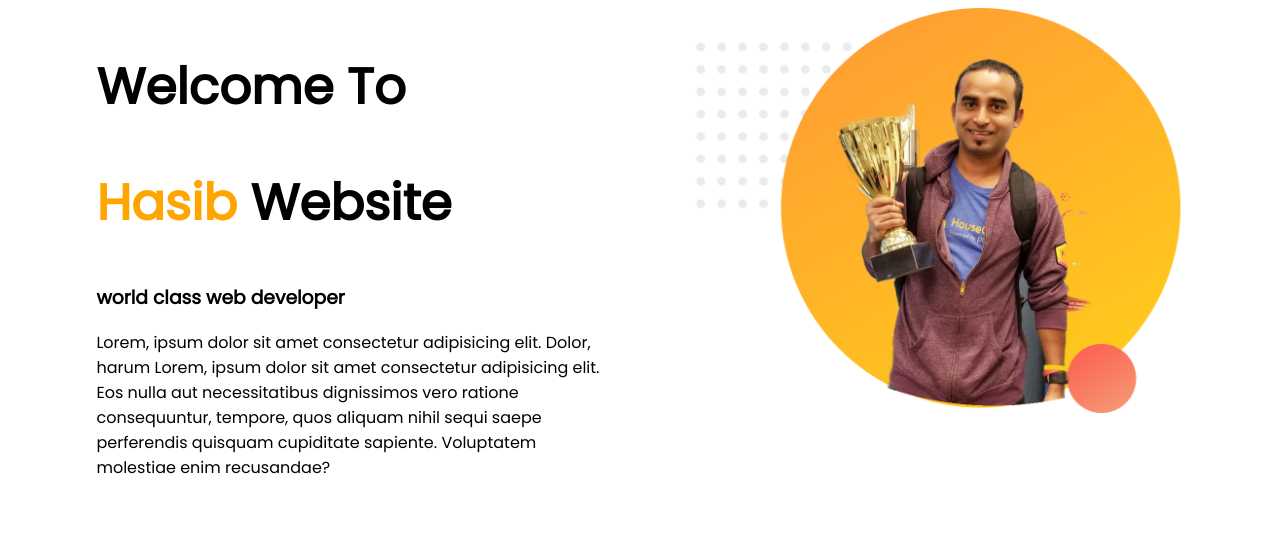
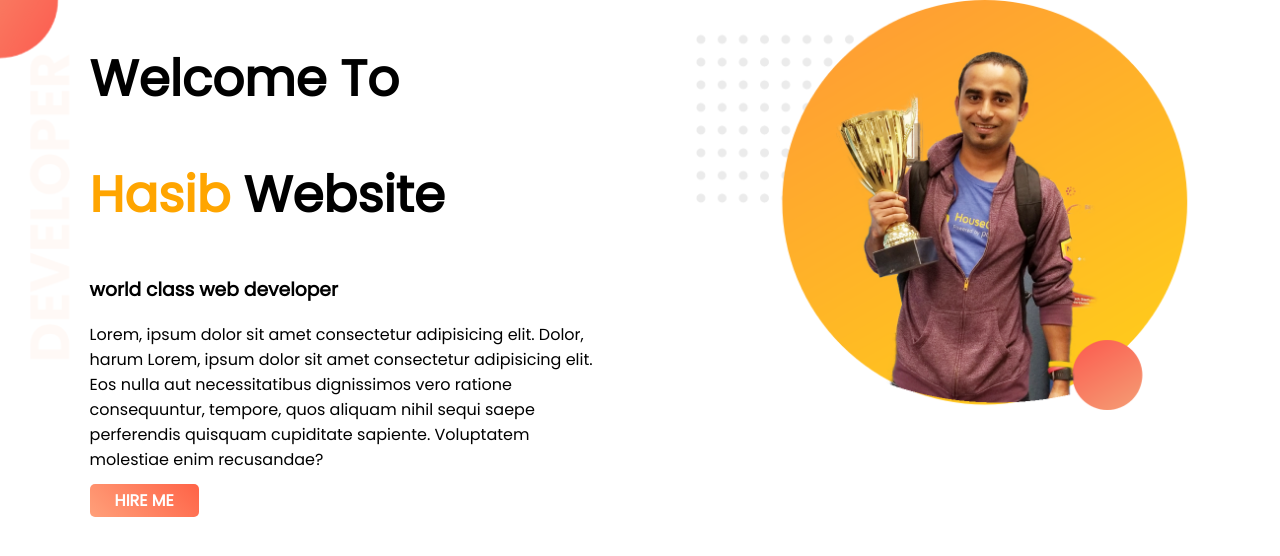
Before and after one commit to mhhasib/portfolio-1, a plain HTML site: page index.html in a window 1280 px wide. Drawn offline with Linux system fonts and the light colour scheme.

Commit message:
hire me button added

```diff
--- a/index.html
+++ b/index.html
@@ -9,13 +9,14 @@
     <link rel="stylesheet" href="style.css">
 </head>
 <body>
-    <section>
+    <section class="top-banner">
         <div class="half-width">
             <h1>Welcome To</h1>
             <h1><span class="name-highlight">Hasib</span> Website</h1>
             <h3>world class web developer</h3>
             <p>Lorem, ipsum dolor sit amet consectetur adipisicing elit. Dolor, harum Lorem, ipsum dolor sit amet consectetur adipisicing elit. Eos nulla aut necessitatibus dignissimos vero ratione consequuntur, tempore, quos aliquam nihil sequi saepe perferendis quisquam cupiditate sapiente. Voluptatem molestiae enim recusandae?
             </p>
+            <a target="_blank" class="link-button" href="https://www.facebook.com/mh.hasib.9003/about">HIRE ME</a>
         </div>
         <div class="half-width">
             <img src="images/profile1.png" alt="hero">
--- a/style.css
+++ b/style.css
@@ -1,4 +1,5 @@
 body{
+    margin: 0;
     font-family: 'Poppins', sans-serif;
 }
 h1{
@@ -16,3 +17,17 @@ h1{
 .half-width img{
     width: 100%;
 }
+.top-banner{
+    background-image: url("images/top-banner.png");
+    background-repeat: no-repeat;
+}
+section{
+    height: 500px;
+}
+.link-button{
+    background-image: linear-gradient(45deg,lightSalmon, tomato);
+    text-decoration: none;
+    color: white;
+    padding: 5px 25px;
+    border-radius: 5px;
+    font-weight: 700;
```
